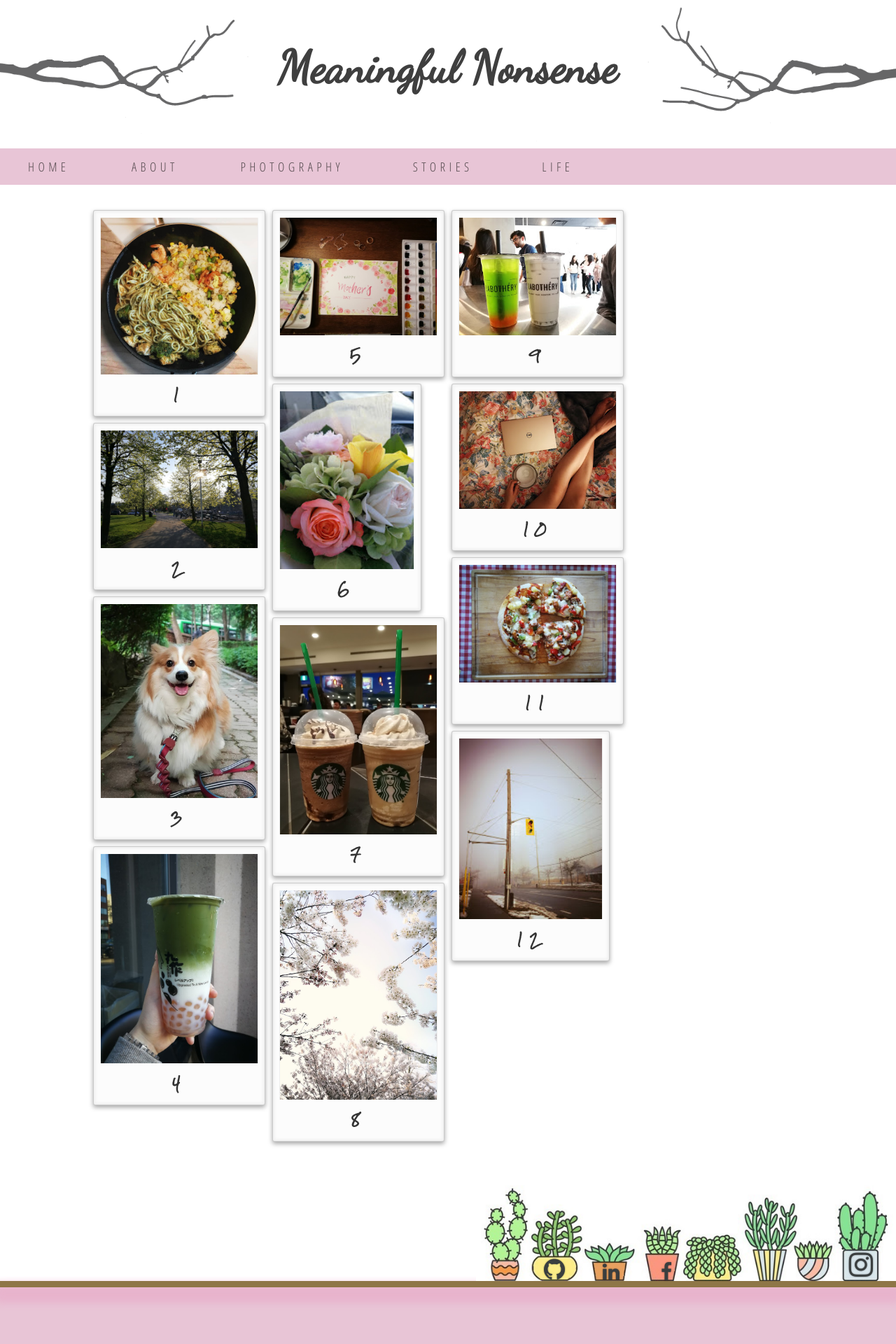
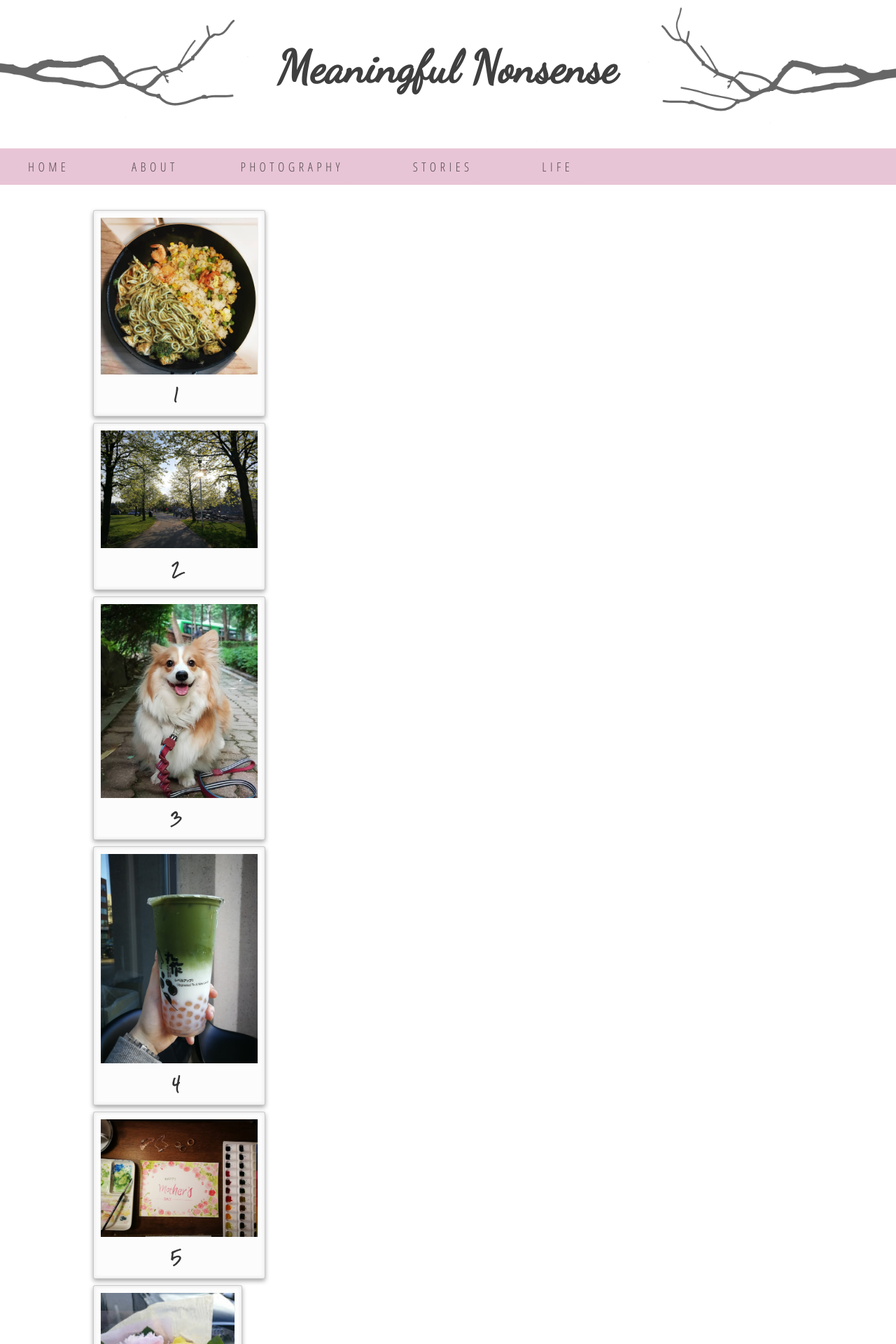
Before and after one commit to JasmineOuO/meaningful-nonsense-jekyll, a Jekyll site: the page built from index.html, in a window 1280 px wide. Shown: the top 1920 px of the page at 70% size. Built offline with Jekyll 4.4.1, drawn with Linux system fonts in a browser that asks for light colours; nearby versions of some CDN libraries.

Commit message:
test gallery.size

```diff
--- a/_layouts/gallery.html
+++ b/_layouts/gallery.html
@@ -16,7 +16,7 @@ layout: default
                 </div>
             </div>
         </div>
-        {% assign mod = forloop.index | modulo: 4 %}
+        {% assign mod = forloop.index | modulo: gallery.size %}
         {% if mod == 0 %}
             </div>
             <div class="polaroid">
```
